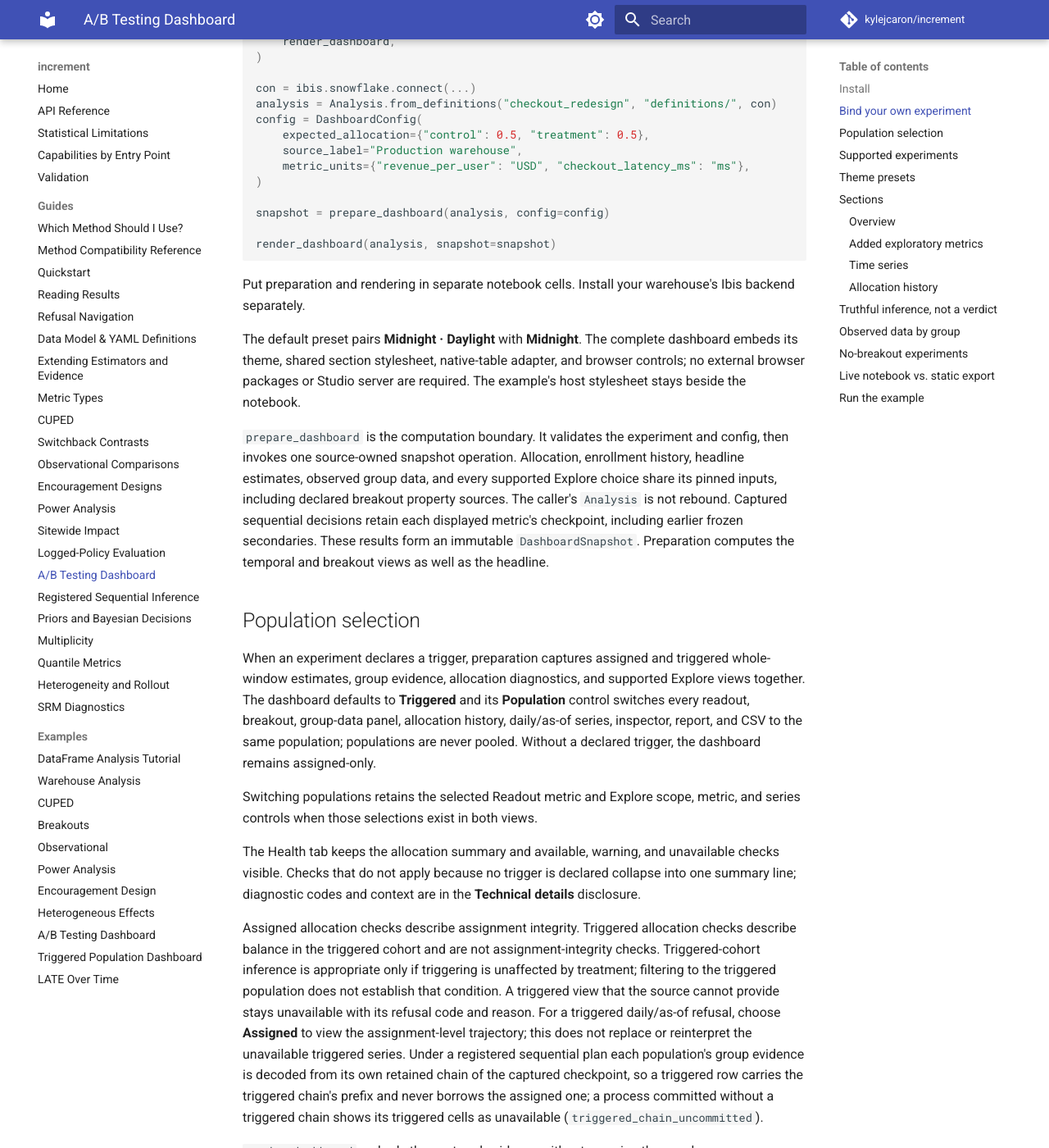
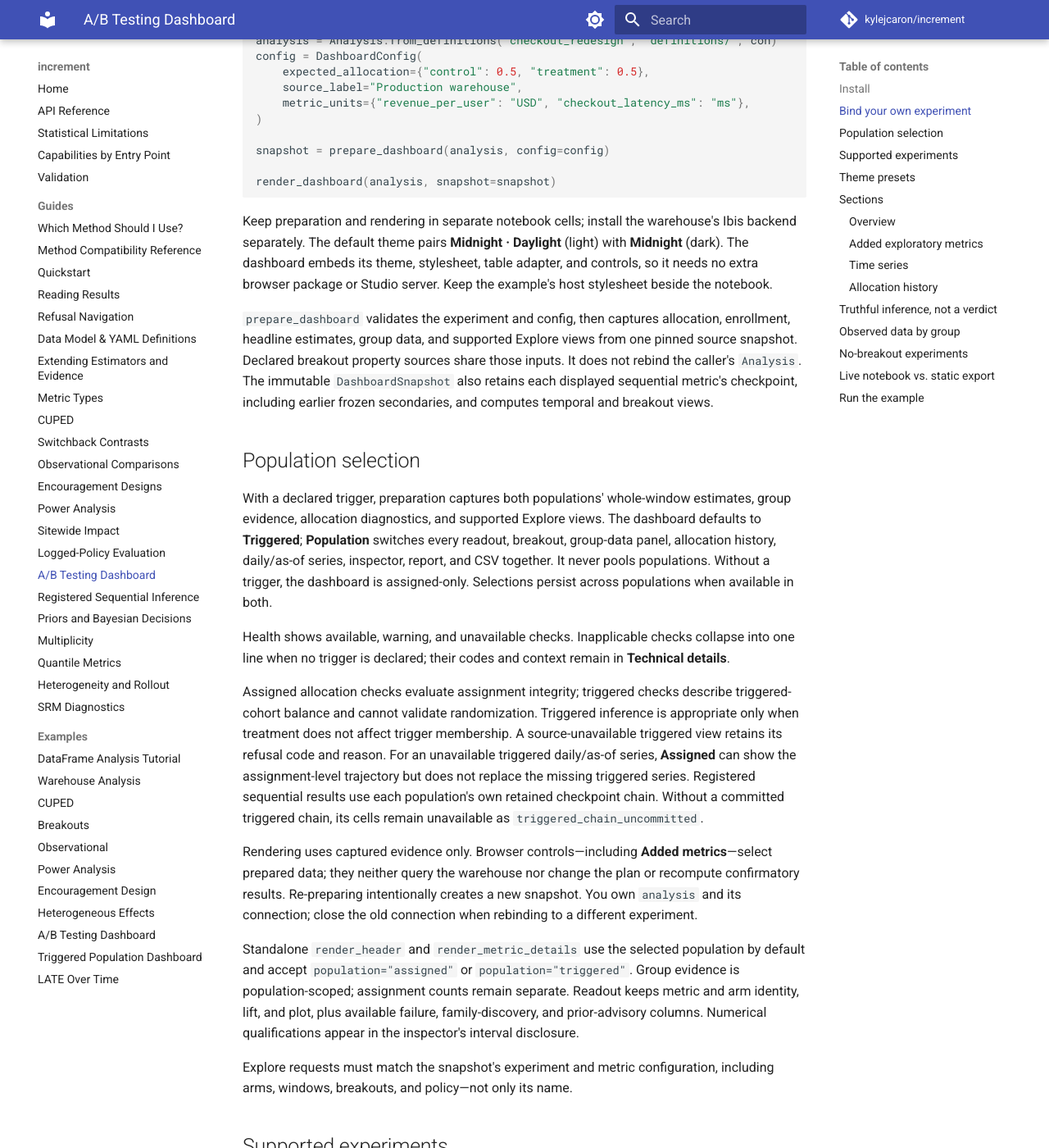
Before and after one commit to kylejcaron/increment, an MkDocs documentation site: the page built from docs/guides/dashboard.md, in a window 1280 px wide and 1400 px high, scrolled down 1031 px. Shown: the whole window at 82% size. Built offline with MkDocs 1.6.1 and Material for MkDocs 9.7.7, drawn with Linux system fonts in a browser that asks for light colours; comment, search, counter and statistics services are not loaded; some of the changed text lies outside the part shown.

Commit message:
Simplify sitewide impact, dashboard, and reading guides

````diff
--- a/docs/guides/dashboard.md
+++ b/docs/guides/dashboard.md
@@ -1,24 +1,21 @@
 # A/B Testing Dashboard
 
-`increment.dashboard` is an optional presentation layer over one bound
-experiment. The supported path is a two-arm randomized `Analysis.from_definitions`;
-see [Supported experiments](#supported-experiments) for inference and design
-requirements. The bundled [A/B testing dashboard example](../examples/ab_testing_dashboard.md)
-shows preparation and rendering. The
-Readout, Explore, Health and Report views present the same captured evidence;
-they do not replace the analysis plan or turn diagnostics into a validity
-verdict. Read result populations and selection qualifications in
-[Reading results](reading-results.md) and the canonical
-[Multiplicity](multiplicity.md) status table.
+`increment.dashboard` presents captured evidence for a bound experiment.
+Install the optional dashboard extra, prepare a supported two-arm randomized
+`Analysis.from_definitions`, then render the snapshot. The
+[example notebook](../examples/ab_testing_dashboard.md) shows the full flow.
+Readout, Explore, Health, and Report share the same evidence; they do not
+replace the analysis plan or turn diagnostics into a validity verdict. For
+population and selection status, see [Reading results](reading-results.md)
+and [Multiplicity](multiplicity.md).
 
-For triggered analyses, assigned allocation checks remain distinct from
-triggered-cohort balance. Treatment-independent trigger membership and timing
-must be defensible; balanced rates cannot prove that counterfactual condition.
-Use the existing [`Analysis.health_check()`](../api.md#diagnostics-and-robustness)
-workflow as a sanity check, not a causal-validity badge. A late or unavailable
-feed and an immature outcome window are not interchangeable with a null
-estimate; the population controls and refusal reasons remain visible in the
-[triggered population guide](#population-selection).
+For triggered experiments, assigned allocation checks and triggered-cohort
+balance answer different questions. Treatment-independent trigger membership
+and timing must be defensible; balanced rates cannot prove this. Use
+[`Analysis.health_check()`](../api.md#diagnostics-and-robustness) as a sanity
+check, not a causal-validity badge. An incomplete feed or immature window is
+not a null estimate; see [population selection](#population-selection) for
+controls and refusal reasons.
 
 ## Install
 
@@ -65,80 +62,59 @@ snapshot = prepare_dashboard(analysis, config=config)
 render_dashboard(analysis, snapshot=snapshot)
 ```
 
-Put preparation and rendering in separate notebook cells.
-Install your warehouse's Ibis backend separately.
+Keep preparation and rendering in separate notebook cells; install the
+warehouse's Ibis backend separately. The default theme pairs **Midnight ·
+Daylight** (light) with **Midnight** (dark). The dashboard embeds its theme,
+stylesheet, table adapter, and controls, so it needs no extra browser package
+or Studio server. Keep the example's host stylesheet beside the notebook.
 
-The default preset pairs **Midnight · Daylight** with **Midnight**. The
-complete dashboard embeds its theme, shared section stylesheet, native-table
-adapter, and browser controls; no external browser packages or Studio server
-are required. The example's host stylesheet stays beside the notebook.
-
-`prepare_dashboard` is the computation boundary. It validates the experiment and
-config, then invokes one source-owned snapshot operation. Allocation, enrollment
-history, headline estimates, observed group data, and every supported Explore
-choice share its pinned inputs, including declared breakout property sources.
-The caller's `Analysis` is not rebound. Captured sequential decisions retain
-each displayed metric's checkpoint, including earlier frozen secondaries.
-These results form an immutable `DashboardSnapshot`. Preparation computes the
-temporal and breakout views as well as the headline.
+`prepare_dashboard` validates the experiment and config, then captures
+allocation, enrollment, headline estimates, group data, and supported Explore
+views from one pinned source snapshot. Declared breakout property sources
+share those inputs. It does not rebind the caller's `Analysis`. The immutable
+`DashboardSnapshot` also retains each displayed sequential metric's checkpoint,
+including earlier frozen secondaries, and computes temporal and breakout views.
 
 ## Population selection
 
-When an experiment declares a trigger, preparation captures assigned and triggered
-whole-window estimates, group evidence, allocation diagnostics, and supported
-Explore views together. The dashboard defaults to **Triggered** and its
-**Population** control switches every readout, breakout, group-data panel,
-allocation history, daily/as-of series, inspector, report, and CSV to the same
-population; populations are never pooled. Without a declared trigger, the
-dashboard remains assigned-only.
+With a declared trigger, preparation captures both populations' whole-window
+estimates, group evidence, allocation diagnostics, and supported Explore
+views. The dashboard defaults to **Triggered**; **Population** switches every
+readout, breakout, group-data panel, allocation history, daily/as-of series,
+inspector, report, and CSV together. It never pools populations. Without a
+trigger, the dashboard is assigned-only. Selections persist across populations
+when available in both.
 
-Switching populations retains the selected Readout metric and Explore scope,
-metric, and series controls when those selections exist in both views.
-
-The Health tab keeps the allocation summary and available, warning, and
-unavailable checks visible. Checks that do not apply because no trigger is
-declared collapse into one summary line; diagnostic codes and context are in
-the **Technical details** disclosure.
+Health shows available, warning, and unavailable checks. Inapplicable checks
+collapse into one line when no trigger is declared; their codes and context
+remain in **Technical details**.
 
 
-Assigned allocation checks describe assignment integrity. Triggered allocation
-checks describe balance in the triggered cohort and are not assignment-integrity
-checks. Triggered-cohort inference is appropriate only if triggering is
-unaffected by treatment; filtering to the triggered population does not establish
-that condition. A triggered view that the source cannot provide stays unavailable
-with its refusal code and reason. For a triggered daily/as-of refusal, choose
-**Assigned** to view the assignment-level trajectory; this does not replace or
-reinterpret the unavailable triggered series. Under a registered sequential plan
-each population's group evidence is decoded from its own retained chain of the
-captured checkpoint, so a triggered row carries the triggered chain's prefix and
-never borrows the assigned one; a process committed without a triggered chain
-shows its triggered cells as unavailable (`triggered_chain_uncommitted`).
+Assigned allocation checks evaluate assignment integrity; triggered checks
+describe triggered-cohort balance and cannot validate randomization. Triggered
+inference is appropriate only when treatment does not affect trigger membership.
+A source-unavailable triggered view retains its refusal code and reason. For an
+unavailable triggered daily/as-of series, **Assigned** can show the
+assignment-level trajectory but does not replace the missing triggered series.
+Registered sequential results use each population's own retained checkpoint
+chain. Without a committed triggered chain, its cells remain unavailable as
+`triggered_chain_uncommitted`.
 
-`render_dashboard` embeds the captured evidence without querying the warehouse.
+Rendering uses captured evidence only. Browser controls—including **Added
+metrics**—select prepared data; they neither query the warehouse nor change
+the plan or recompute confirmatory results. Re-preparing intentionally creates
+a new snapshot. You own `analysis` and its connection; close the old connection
+when rebinding to a different experiment.
 
-Its browser controls select prepared evidence; they never alter the analysis
-plan or recompute confirmatory results. That includes **Added metrics** in
-Explore: every offered metric is read with the headline, so changing which
-ones are shown re-renders the same snapshot. Section-level
-renderers also accept already-prepared data. Re-executing preparation
-intentionally creates a new snapshot that reflects subsequent source changes.
-You retain ownership of `analysis` and its connection; the package does not
-close or replace them. When deliberately rebinding to a different experiment,
-the caller must close the old connection.
+Standalone `render_header` and `render_metric_details` use the selected
+population by default and accept `population="assigned"` or
+`population="triggered"`. Group evidence is population-scoped; assignment
+counts remain separate. Readout keeps metric and arm identity, lift, and plot,
+plus available failure, family-discovery, and prior-advisory columns.
+Numerical qualifications appear in the inspector's interval disclosure.
 
-The standalone `render_header` and `render_metric_details` sections use the same
-selected-population default and accept `population="assigned"` or
-`population="triggered"` for an explicit view. Metric group evidence is scoped to
-that population; assignment counts remain separately labeled.
-
-Readout tables keep the core metric and arm identity, lift, and lift plot, with
-failure, family-discovery, or prior-advisory columns when those values exist.
-Numerical qualification appears in the metric inspector's interval-reading
-disclosure rather than the headline interval.
-
-Explore requests must match the snapshot's experiment and metric
-configuration, including arms, windows, breakouts, and policy. Matching only
-the name is insufficient.
+Explore requests must match the snapshot's experiment and metric configuration,
+including arms, windows, breakouts, and policy—not only its name.
 
 ## Supported experiments
 
````
Also changed, not shown: docs/guides/reading-results.md (+52 -74 lines), docs/guides/sitewide-impact.md (+46 -81 lines).
